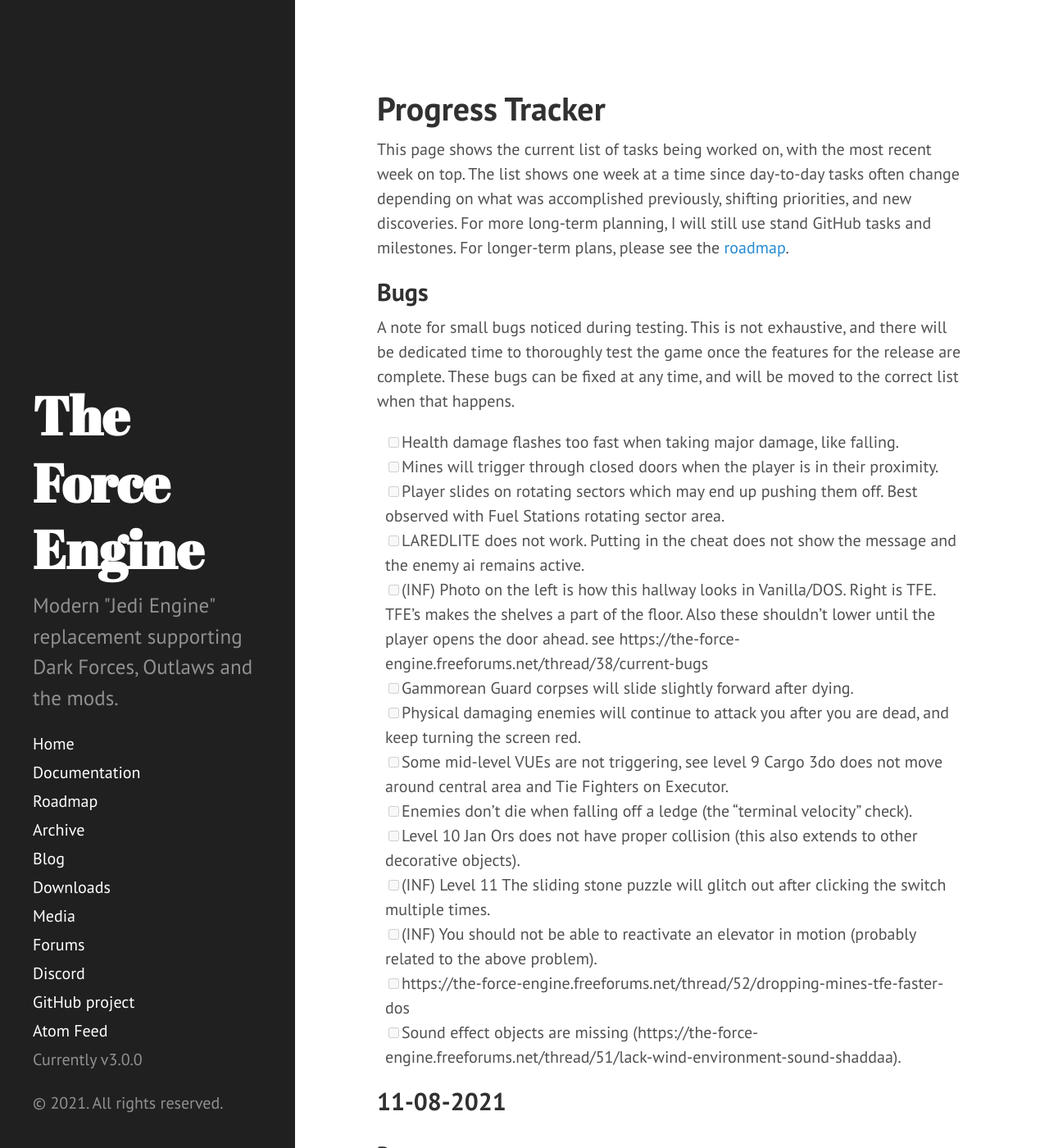
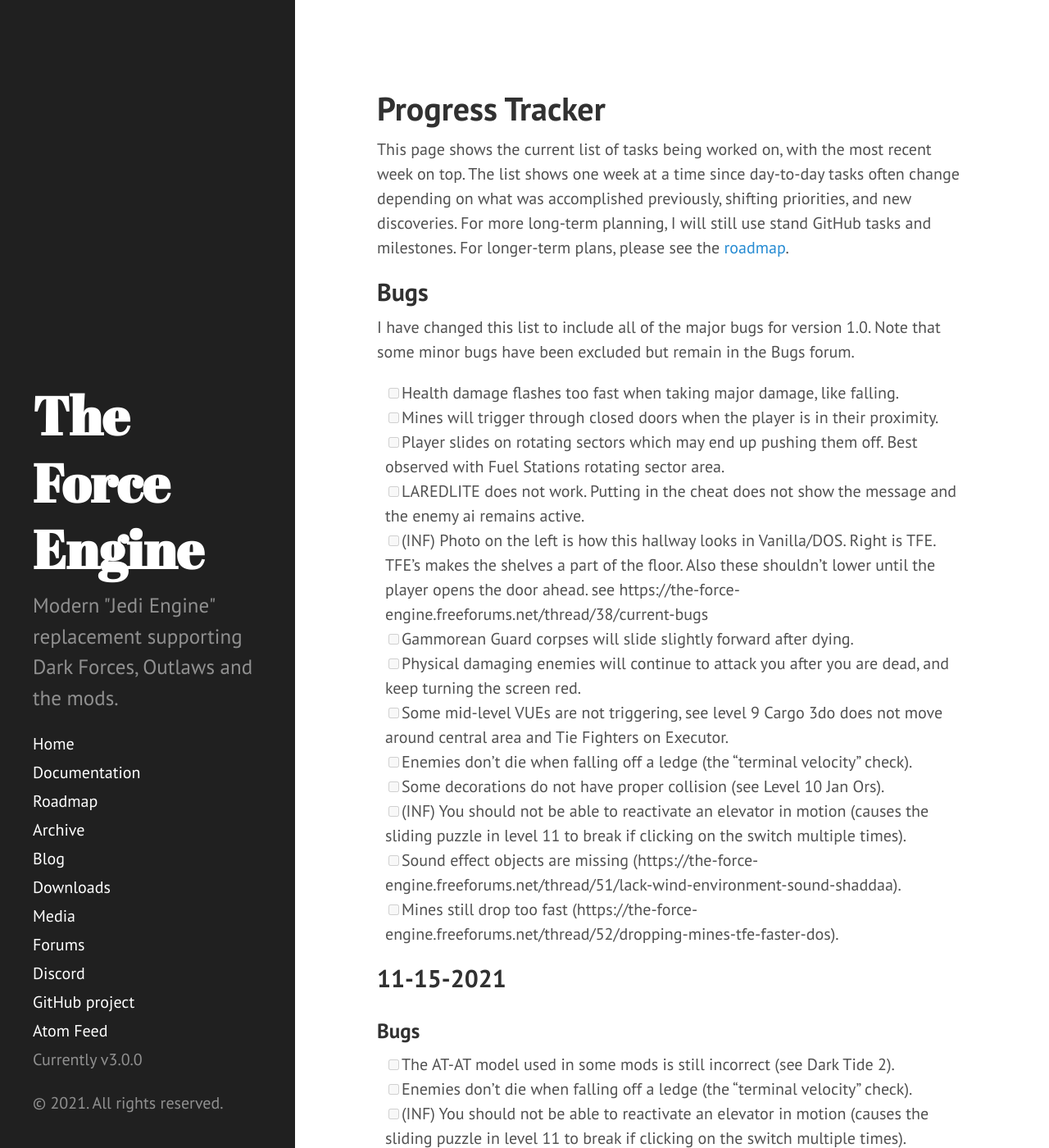
Before and after one commit to TheForceEngine/TheForceEngine.github.io, a Jekyll site: the page built from ProgressTracker.md, in a window 1280 px wide and 1400 px high. Shown: the whole window at 82% size. Built offline with Jekyll 4.4.1, drawn with Linux system fonts in a browser that asks for light colours; some of the changed text lies outside the part shown.

Commit message:
Update ProgressTracker.md

```diff
--- a/ProgressTracker.md
+++ b/ProgressTracker.md
@@ -7,7 +7,7 @@
 This page shows the current list of tasks being worked on, with the most recent week on top. The list shows one week at a time since day-to-day tasks often change depending on what was accomplished previously, shifting priorities, and new discoveries. For more long-term planning, I will still use stand GitHub tasks and milestones. For longer-term plans, please see the [roadmap](Roadmap.html).
 
 ## Bugs
-A note for small bugs noticed during testing. This is not exhaustive, and there will be dedicated time to thoroughly test the game once the features for the release are complete. These bugs can be fixed at any time, and will be moved to the correct list when that happens.
+I have changed this list to include all of the major bugs for version 1.0. Note that some minor bugs have been excluded but remain in the Bugs forum.
 - [ ] Health damage flashes too fast when taking major damage, like falling.
 - [ ] Mines will trigger through closed doors when the player is in their proximity.
 - [ ] Player slides on rotating sectors which may end up pushing them off. Best observed with Fuel Stations rotating sector area.
@@ -17,15 +17,30 @@
 - [ ] Physical damaging enemies will continue to attack you after you are dead, and keep turning the screen red.
 - [ ] Some mid-level VUEs are not triggering, see level 9 Cargo 3do does not move around central area and Tie Fighters on Executor.
 - [ ] Enemies don't die when falling off a ledge (the "terminal velocity" check).
-- [ ] Level 10 Jan Ors does not have proper collision (this also extends to other decorative objects).
-- [ ] (INF) Level 11 The sliding stone puzzle will glitch out after clicking the switch multiple times.
-- [ ] (INF) You should not be able to reactivate an elevator in motion (probably related to the above problem).
-- [ ] https://the-force-engine.freeforums.net/thread/52/dropping-mines-tfe-faster-dos
+- [ ] Some decorations do not have proper collision (see Level 10 Jan Ors).
+- [ ] (INF) You should not be able to reactivate an elevator in motion (causes the sliding puzzle in level 11 to break if clicking on the switch multiple times).
 - [ ] Sound effect objects are missing (https://the-force-engine.freeforums.net/thread/51/lack-wind-environment-sound-shaddaa).
+- [ ] Mines still drop too fast (https://the-force-engine.freeforums.net/thread/52/dropping-mines-tfe-faster-dos).
+
+## 11-15-2021
+### Bugs
+- [ ] The AT-AT model used in some mods is still incorrect (see Dark Tide 2).
+- [ ] Enemies don't die when falling off a ledge (the "terminal velocity" check).
+- [ ] (INF) You should not be able to reactivate an elevator in motion (causes the sliding puzzle in level 11 to break if clicking on the switch multiple times).
+
+### CGL Release
+- [ ] Mod support for TFE.
+- [ ] Finalize release - which includes a GitHub tag and version update.
+
+### Cutscenes & UI Release
+- [ ] Initial work on cutscenes.
 
 ## 11-08-2021
 ### Bugs
 - [x] Hitting with the fist attack is more difficult in TFE than DOS.
+- [x] Compressed loading screens not showing up correctly.
+- [x] 3DO loading with zero-vertex parts.
+- [x] Timing issues when forcing vsync off externally and switching refresh mid-session.
 
 ### CGL Release
 - [x] Restore high resolution and widescreen support.
```
